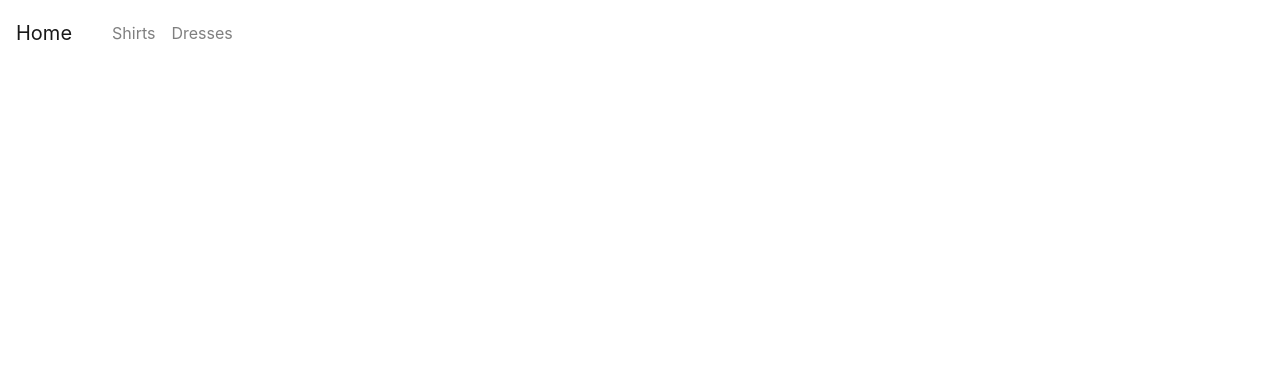
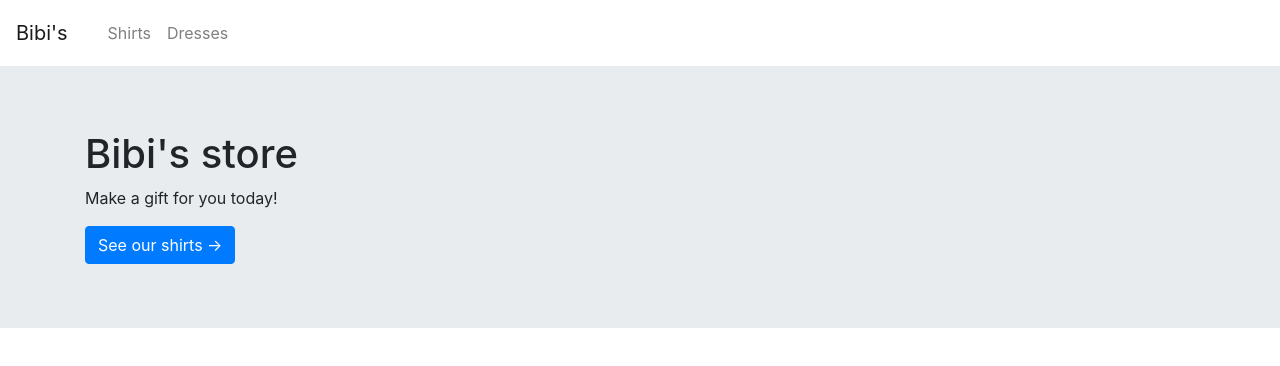
Before and after one commit to fadime-ozdemir/maz-e-commerce, a React (Create React App) app: page / in a window 1280 px wide. Shown: the top 366 px of the page. Built offline with nearby package versions, Linux system fonts and the light colour scheme.

Commit message:
add html for the header

```diff
--- a/src/components/header.jsx
+++ b/src/components/header.jsx
@@ -1,9 +1,19 @@
-import React from 'react'
+import React from "react";
+import { Jumbotron, Button, Container } from "react-bootstrap";
+import { Link } from "react-router-dom";
 
 export default function Header() {
-    return (
-        <div>
-
-        </div>
-    )
+  return (
+    <Jumbotron fluid>
+        <Container>
+            <h1>Bibi's store</h1>
+            <p>
+                Make a gift for you today!
+            </p>
+            <Link to="/shirts">
+                <Button>See our shirts &#8594;</Button>
+            </Link>
+        </Container>
+    </Jumbotron>
+  );
 }
--- a/src/components/mainNavbar.jsx
+++ b/src/components/mainNavbar.jsx
@@ -6,7 +6,7 @@ export default function MainNavbar() {
     return (
         <Navbar collapseOnSelect expand="lg">
             <NavLink to="/" className="navbar-brand">
-                <Navbar.Brand>Home</Navbar.Brand>
+                <Navbar.Brand>Bibi's</Navbar.Brand>
             </NavLink>
                 <Navbar.Toggle aria-controls="responsive-navbar-nav"/>
                 <Navbar.Collapse id="responsive-navbar-nav">
```
Also changed, not shown: 1 other file (tests, documents, lock files or other folders).
